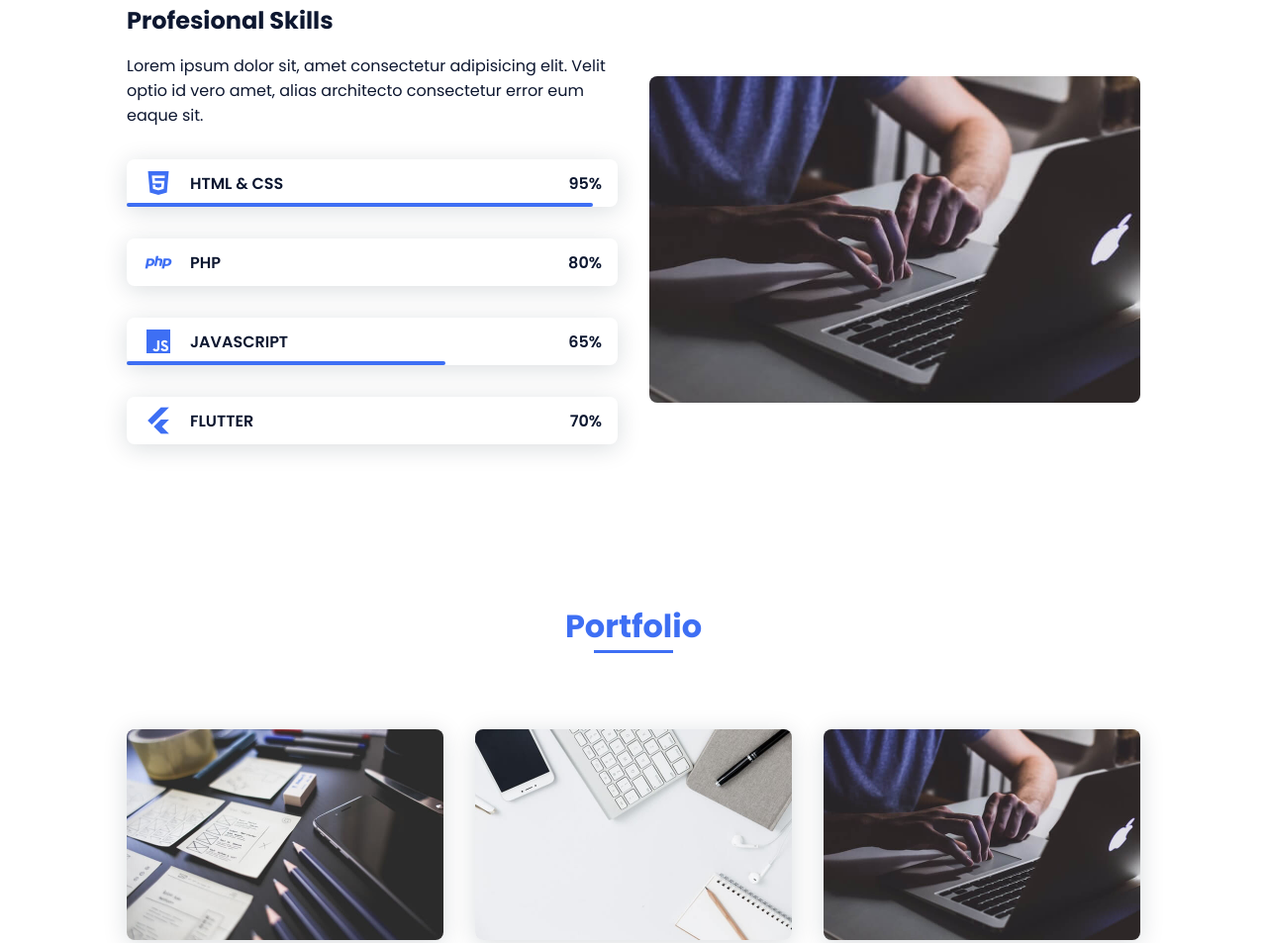
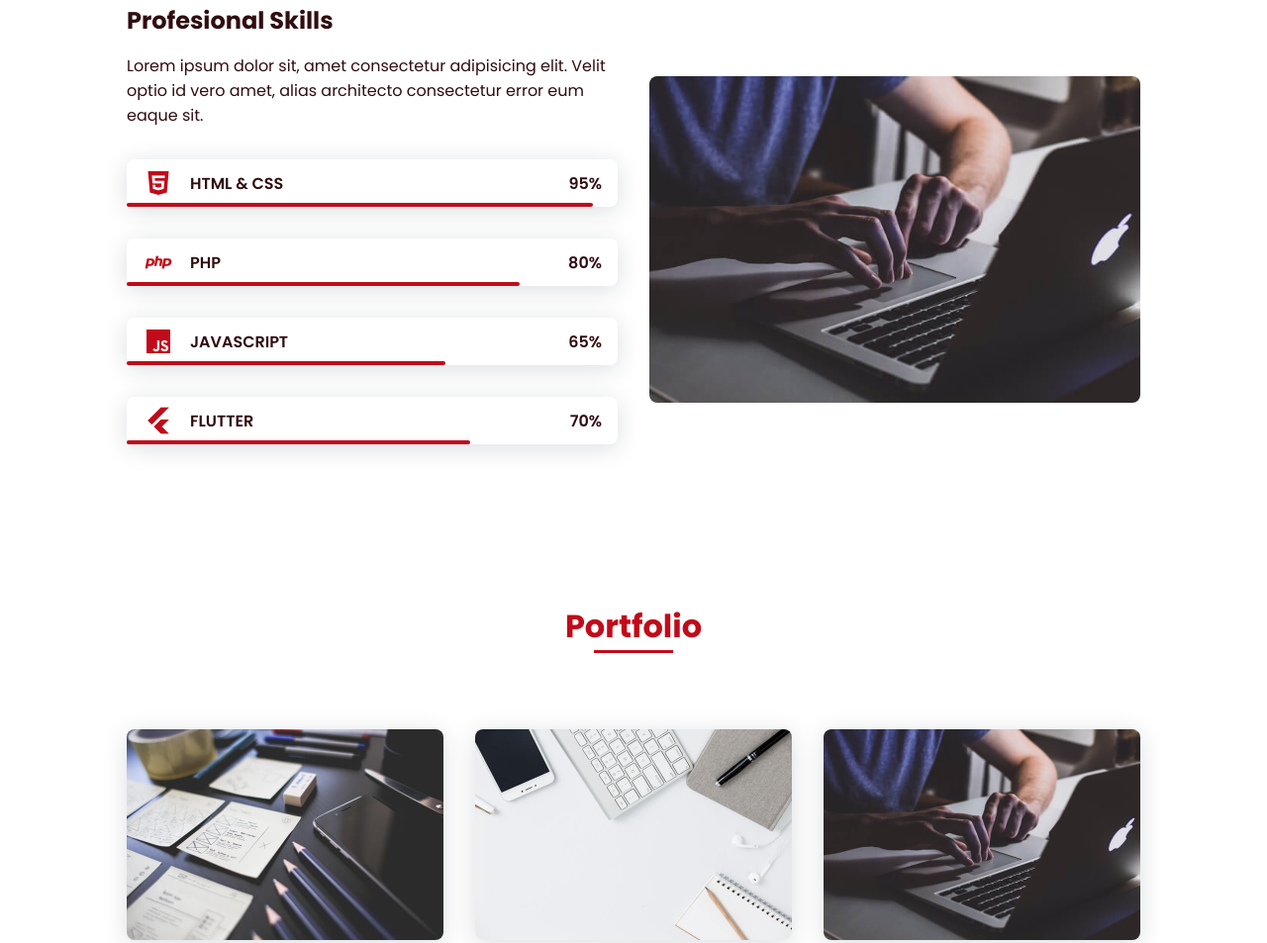
Before and after one commit to RemahBiskuit/my-portfolio, a plain HTML site: page index.html in a window 1280 px wide. Shown: the part 1271-2224 px from the top of the page at 99% size. Drawn offline with nearby package versions, Linux system fonts and the light colour scheme.

Commit message:
change color

```diff
--- a/assets/css/styles.css
+++ b/assets/css/styles.css
@@ -7,8 +7,8 @@
   /*===== Colores =====*/
   /*Purple 260 - Red 355 - Blue 224 - Pink 340*/
   /* HSL color mode */
-  --hue-color: 224;
-  --first-color: hsl(var(--hue-color), 89%, 60%);
+  --hue-color: 355;
+  --first-color: hsl(var(--hue-color), 89%, 40%);
   --second-color: hsl(var(--hue-color), 56%, 12%);
   /*===== Fuente y tipografia =====*/
   --body-font: "Poppins", sans-serif;
@@ -293,14 +293,14 @@ img {
 .skills__html {
   width: 95%;
 }
-.skills__css {
-  width: 85%;
+.skills__php {
+  width: 80%;
 }
 .skills__js {
   width: 65%;
 }
-.skills__ux {
-  width: 85%;
+.skills__flutter {
+  width: 70%;
 }
 .skills__img {
   border-radius: 0.5rem;
```
